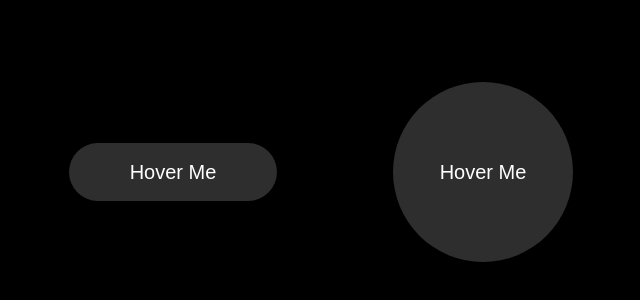
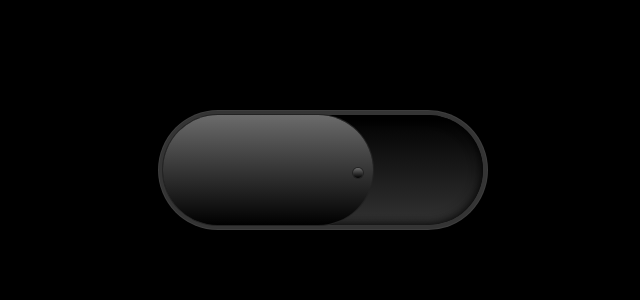
Before and after one commit to taewok/React-Pracrice, a React (Create React App) app in the folder css_practice/: page / in a window 1280 px wide. Shown: the part 228-528 px from the top of the page, without its empty margins (317-957 px from the left). Built offline with nearby package versions, Linux system fonts and the light colour scheme.

Commit message:
button click시 button이 오른쪽으로 움직이며 불빛이 들어온다

```diff
--- a/css_practice/src/App.js
+++ b/css_practice/src/App.js
@@ -1,9 +1,9 @@
-import Button3 from "./Component/Button3";
+import ToggleButton from "./Component/ToggleButton";
 
 function App() {
   return (
     <>
-      <Button3/>
+      <ToggleButton />
     </>
   );
 }
--- /dev/null
+++ b/css_practice/src/Component/ToggleButton.js
@@ -0,0 +1,12 @@
+import React from "react";
+import "../SCSS/ToggleButton.scss";
+
+const ToggleButton = () => {
+  return (
+    <div className="center">
+      <input type={"checkbox"} />
+    </div>
+  );
+};
+
+export default ToggleButton;
--- /dev/null
+++ b/css_practice/src/SCSS/ToggleButton.scss
@@ -0,0 +1,67 @@
+* {
+  margin: 0;
+  padding: 0;
+}
+
+body {
+  display: flex;
+  height: 100vh;
+  background-color: #000;
+}
+
+.center {
+  position: absolute;
+  top: 50%;
+  left: 50%;
+  transform: translate(-50%, -50%);
+  input[type="checkbox"] {
+    position: relative;
+    width: 320px;
+    height: 110px;
+    -webkit-appearance: none;
+    background: linear-gradient(0deg, #333, #000);
+    border-radius: 60px;
+    box-shadow: 0 0 0 4px #343434, 0 0 0 5px #3e3e3e,
+      inset 0 0 10px rgba(0, 0, 0, 1), 0 5px 20px rgba(0, 0, 0, 5),
+      inset 0 0 15px rgba(0, 0, 0, 0.2);
+      cursor: pointer;
+    &:checked {
+      background: linear-gradient(0deg, #6dd1ff, #20b7ff);
+      box-shadow: 0 0 0 4px #343434, 0 0 0 5px #3e3e3e,
+      inset 0 0 10px rgba(0, 0, 0, 1), 0 5px 20px rgba(0, 0, 0, 5),
+      inset 0 0 15px rgba(0, 0, 0, 0.2);
+      &::before {
+        left: 34.5%;
+      }
+      &::after {
+        left: 94.5%;
+        background: #63cdff;
+        box-shadow: 0 0 5px #13b3ff, 0 0 15px #13b3ff;
+      }
+    }
+    &::before {
+      content: "";
+      position: absolute;
+      top: 0;
+      left: 0;
+      width: 210px;
+      height: 110px;
+      background: linear-gradient(0deg, #000, #6b6b6b);
+      border-radius: 60px;
+      box-shadow: 0 0 0 1px #232323;
+      transition: 0.3s;
+    }
+    &::after {
+      content: "";
+      position: absolute;
+      top: 48%;
+      left: 190px;
+      width: 10px;
+      height: 10px;
+      background: linear-gradient(0deg, #000, #6b6b6b);
+      border-radius: 50%;
+      box-shadow: 0 0 0 1px #232323;
+      transition: 0.3s;
+    }
+  }
+}
```
